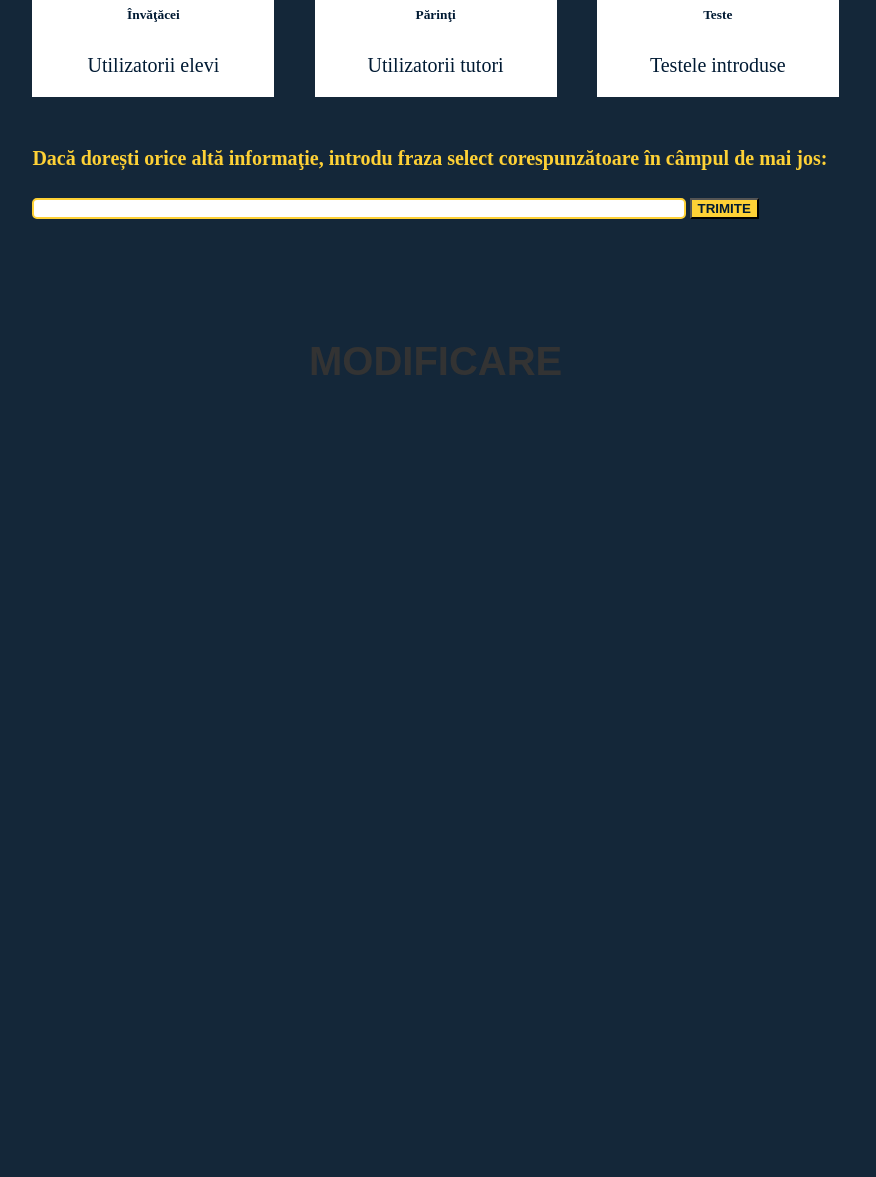
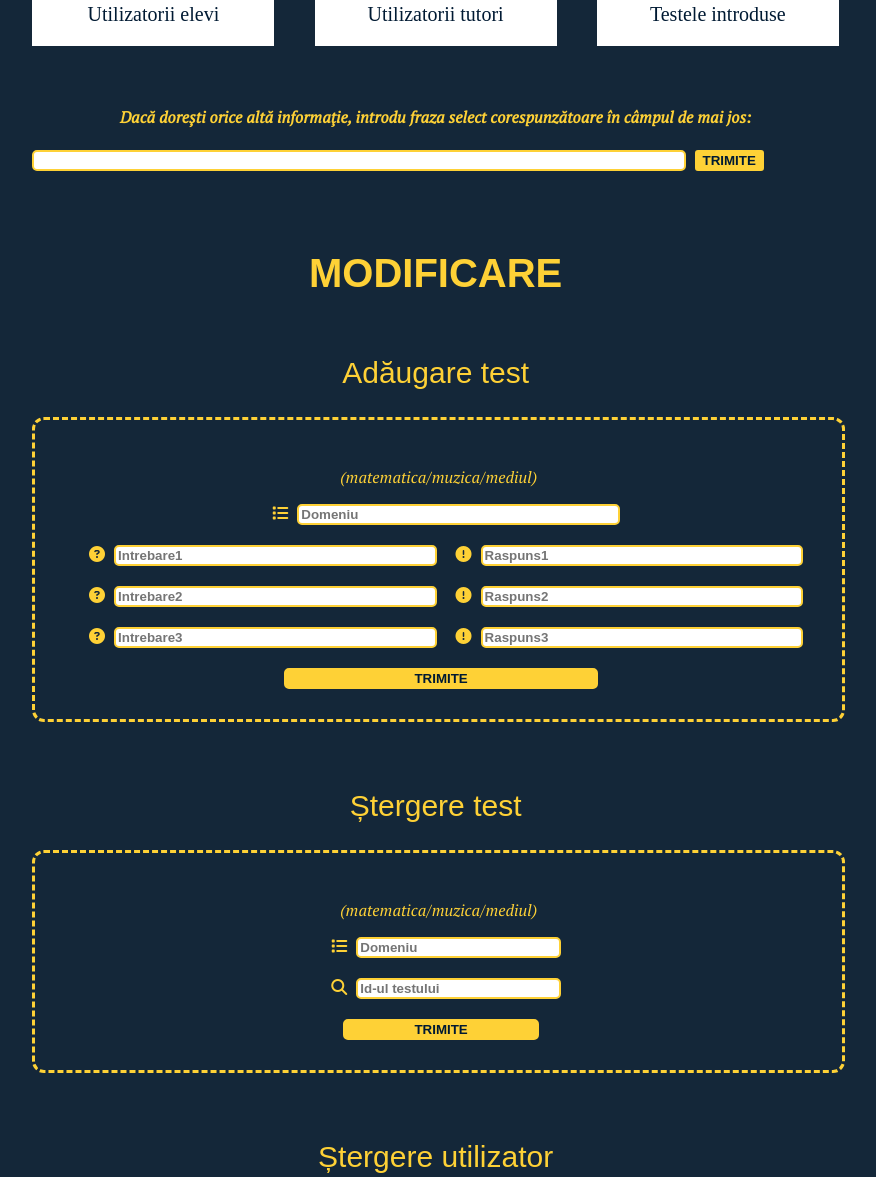
Before and after one commit to ileanapopa11/JfK-Just-for-Kids-Game-, a plain HTML site: page admin.html in a window 1280 px wide. Shown: the part 1204-2381 px from the top of the page, without its empty margins (390-1266 px from the left). Before the commit the page ends 1608 px from the top, so only its background shows below. Drawn offline with Linux system fonts and the light colour scheme; files that its build step writes are made by us from their sources; a web font is replaced by a local one.

Commit message:
Add files via upload

```diff
--- a/admin.html
+++ b/admin.html
@@ -17,10 +17,8 @@
 
 			<nav>
 				<ul>
-					<li><a href="#" class=""><span><i class="fa fa-home" aria-hidden="true"></i>Acasă</span></a></li>
-					<li><a href="#"><span><i class="fa fa-search" aria-hidden="true"></i>Vizualizare</span></a></li>
-					<li><a href="#"><span><i class="fa fa-pencil-square-o" aria-hidden="true"></i>Modificare</span></a></li>
-					<li id="click"><a href="#"><span><i class="fa fa-sign-out" aria-hidden="true"></i>Deconectare</span></a></li>
+					<li><a href="#" class=""><span><i class="fa fa-key" aria-hidden="true"></i>Schimbă parola</span></a></li>
+					<li id="click"><a href="#"><span><i class="fa fa-sign-out" aria-hidden="true"></i>Deconectează-mă</span></a></li>
 				</ul>
 			</nav>
 			<!-- <div id="deconectare">-->
@@ -33,7 +31,7 @@
 		</header>
 
 
-		<div id="viz">
+		<section id="viz">
 			<!-- <div class="center"> -->
 				<div class="left">
 					<nav>
@@ -59,13 +57,12 @@
 						<li class="viz-item">
 							<a id="print" href="#">
 								<figure id="invatacei" class="viz-image">
-									<img src="assets/img/viz-1.jpg">
+									<img src="assets/img/viz-1.jpg" alt="copii">
 									<div class="viz-image-text">
 									<h6>Învăţăcei</h6>
 									</div>
 								</figure>
 								<div class="viz-description">
-									<h6>Învăţăcei</h6>
 									<p>Utilizatorii elevi</p>
 								</div>
 							</a>
@@ -80,13 +77,12 @@
 						<li class="viz-item">
 							<a href="#">
 								<figure class="viz-image">
-									<img src="assets/img/viz-2.jpg">
+									<img src="assets/img/viz-2.jpg" alt="parinti">
 									<div class="viz-image-text">
 									<h6>Părinţi</h6>
 									</div>
 								</figure>
 								<div class="viz-description">
-									<h6>Părinţi</h6>
 									<p>Utilizatorii tutori</p>
 								</div>
 							</a>
@@ -94,13 +90,12 @@
 						<li class="viz-item">
 							<a href="#">
 								<figure class="viz-image">
-									<img src="assets/img/viz-3.jpg">
+									<img src="assets/img/viz-3.jpg" alt="teste">
 									<div class="viz-image-text">
 									<h6>Teste</h6>
 									</div>
 								</figure>
 								<div class="viz-description">
-									<h6>Teste</h6>
 									<p>Testele introduse</p>
 								</div>
 							</a>
@@ -111,19 +106,83 @@
 							<input type="text" name="select">
 							<input type="submit" value="Trimite">
 						</form>
-						</div>
 				</div>
-			<!-- </div> -->
-		</div>
+		</section>
 
 		<section id="mod">
+			<div class="left">
+
+			</div>
 			<div class="right">
 				<h3>Modificare</h3>
+				<div class="modificare">
+					<h5>Adăugare test</h5>
+					<form id="at">
+						<div>
+							<p>(matematica/muzica/mediul)</p>
+							<i class="fa fa-list" aria-hidden="true"></i>
+							<input type="text" name="domeniu" placeholder="Domeniu">
+						</div>
+						<div>
+							<i class="fa fa-question-circle" aria-hidden="true"></i>
+							<input type="text" name="intrebare" placeholder="Intrebare1">
+							<i class="fa fa-exclamation-circle" aria-hidden="true"></i>
+							<input type="text" name="raspuns" placeholder="Raspuns1">
+						</div>
+						<div>
+							<i class="fa fa-question-circle" aria-hidden="true"></i>
+							<input type="text" name="intrebare" placeholder="Intrebare2">
+							<i class="fa fa-exclamation-circle" aria-hidden="true"></i>
+							<input type="text" name="raspuns" placeholder="Raspuns2">
+						</div>
+						<div>
+							<i class="fa fa-question-circle" aria-hidden="true"></i>
+							<input type="text" name="intrebare" placeholder="Intrebare3">
+							<i class="fa fa-exclamation-circle" aria-hidden="true"></i>
+							<input type="text" name="raspuns" placeholder="Raspuns3">
+						</div>
+						<div>
+							<input type="submit" value="Trimite">
+						</div>
+					</form>
+				</div>
+				<div class="modificare">
+					<h5>Ștergere test</h5>
+					<form id="st">
+						<div>
+							<p>(matematica/muzica/mediul)</p>
+							<i class="fa fa-list" aria-hidden="true"></i>
+							<input type="text" name="domeniu" placeholder="Domeniu">
+						</div>
+						<div>
+						<i class="fa fa-search" aria-hidden="true"></i>
+							<input type="text" name="id" placeholder="Id-ul testului">
+						</div>
+						<div>
+							<input type="submit" value="Trimite">
+						</div>
+					</form>
+				</div>
+				<div class="modificare">
+					<h5>Ștergere utilizator</h5>
+					<form id="st">
+						<div>
+						<p>
+							Odata cu stergerea contului unui parinte, se sterg automat din baza de date toate conturile copiilor acestuia.<br>
+							Daca se sterg toate conturile copiilor unui parinte, nu se sterge din baza de date si contul parintelui.
+						</p>
+						<i class="fa fa-search" aria-hidden="true"></i>
+							<input type="text" name="id" placeholder="Id-ul utilizatorului">
+						</div>
+						<div>
+							<input type="submit" value="Trimite">
+						</div>
+					</form>
+				</div>
 			</div>
-
 		</section>
+		</div>
 		<footer></footer>
-	</div>
 
 </body>
 </html>
--- a/style_admin.css
+++ b/style_admin.css
@@ -13,26 +13,26 @@ body {
 	width: 940px;
 }
 
-section h3 {
-	color: #333;
+section h3{
+	color: #FED136;
 	float: left;
 	font-family: 'Palanquin Dark', sans-serif;
 	font-size: 40px;
 	font-weight: bold;
-	margin-bottom: 20px;
-	margin-top: 120px;
+	margin-bottom: 10px;
+	margin-top: 80px;
 	text-align: center;
 	text-transform: uppercase;
 	width: 100%;
 }
 
-section h4 {
-	color: #666;
+section h4{
+	color: #FED136;
 	float: left;
 	font-family: 'PT Serif', serif;
 	font-size: 16px;
 	font-style: italic;
-	margin-top: 24px;
+	margin-top: 10px;
 	text-align: center;
 	width: 100%;
 
@@ -153,7 +153,7 @@ header .middle button {
 	border-radius: 5px;
 	color: white;
 	cursor: pointer;
-	font-family: 'Montserrat', sans-serif;
+	font-family: 'Palanquin Dark', sans-serif;
 	font-size: 18px;
 	font-weight: bold;
 	height: 65px;
@@ -173,6 +173,8 @@ header .middle button:hover {
 	width: 21%;
 	float: left;
 	border-radius: 5px;
+	margin-top: 100px;
+	position: fixed;
 }
 .right {
 	margin-right: 4%;
@@ -187,7 +189,7 @@ header .middle button:hover {
 	padding-left: 0;
 }
 #viz nav span{
-	font-family: 'Montserrat',sans-serif;
+	font-family: 'Palanquin Dark',sans-serif;
 	font-size: 28px;
 	color: #001a33;
 	padding: 2px;
@@ -217,22 +219,23 @@ header .middle button:hover {
 	text-decoration: underline;
 }
 
-#viz h3{
-	font-family: 'Montserrat', sans-serif;
+/*#viz h3{
+	font-family: 'Palanquin Dark', sans-serif;
 	font-size: 55px;
 	color: #FED136;
 	margin-bottom: 5px;
 	margin-top: 80px;
 }
 #viz h4{
-	font-family: 'Droid Serif', serif;
+	font-family: 'PT Serif', serif;
 	font-size: 20px;
 	color: #FED136;
 	margin-top: 5px;
 	margin-bottom: 10px;
-}
+}*/
 #viz h4 i{
 	color: #FED136;
+	padding: 5px;
 }
 #viz .viz-list{
 	margin-top: 50px;
@@ -288,7 +291,7 @@ header .middle button:hover {
     color: #FED136;
 }
 .viz-image-text h6{
-	font-family: 'Montserrat', sans-serif;
+	font-family: 'Palanquin Dark', sans-serif;
 	font-size: 50px;
 	border: 2px solid #DCAD62;
 	display: none;
@@ -318,9 +321,67 @@ header .middle button:hover {
     color: #001a33;
     font-weight: bold;
 }
-#viz form input[type=submit]{
+body input[type=submit]{
+	cursor: pointer;
 	background-color: #FED136;
 	color: #001a33;
 	font-weight: bold;
 	text-transform: uppercase;
+	border: 2px solid #FED136;
+	border-radius: 3px;
+	margin-left: 5px;
 }
+
+/*#mod .modificare{
+	border-bottom: 3px solid #FED135;
+}*/
+#mod, #mod #at, #mod #st{
+	width: 100%;
+	float:left;
+}
+#mod h5{
+	color: #FED136;
+	float: left;
+	font-family: 'Palanquin Dark', sans-serif;
+	font-size: 30px;
+	margin-top: 50px;
+	margin-bottom: 10px;
+	text-align: center;
+	font-weight: normal;
+	/*text-transform: uppercase;*/
+	width: 100%;
+}
+#mod form{
+	border: 3px dashed #FED136;
+    padding: 20px 0px;
+    border-radius: 12px;
+    margin: 17px 0px;
+}
+#at, #st{
+	display: block;
+	text-align: center;
+}
+#at div, #st div{
+	padding: 10px;
+}
+#mod i{
+	padding-right: 5px;
+	padding-left: 15px;
+	color: #FED136;
+}
+#mod p{
+	color: #FED136;
+	font-family: 'PT Serif', serif;
+}
+#mod .modificare input{
+	border: 2px solid #FED136;
+    border-radius: 5px;
+    color: #001a33;
+    font-weight: bold;
+}
+#mod #at input{
+	width: 40%;
+}
+#mod #st input{
+	width: 25%;
+}
```
